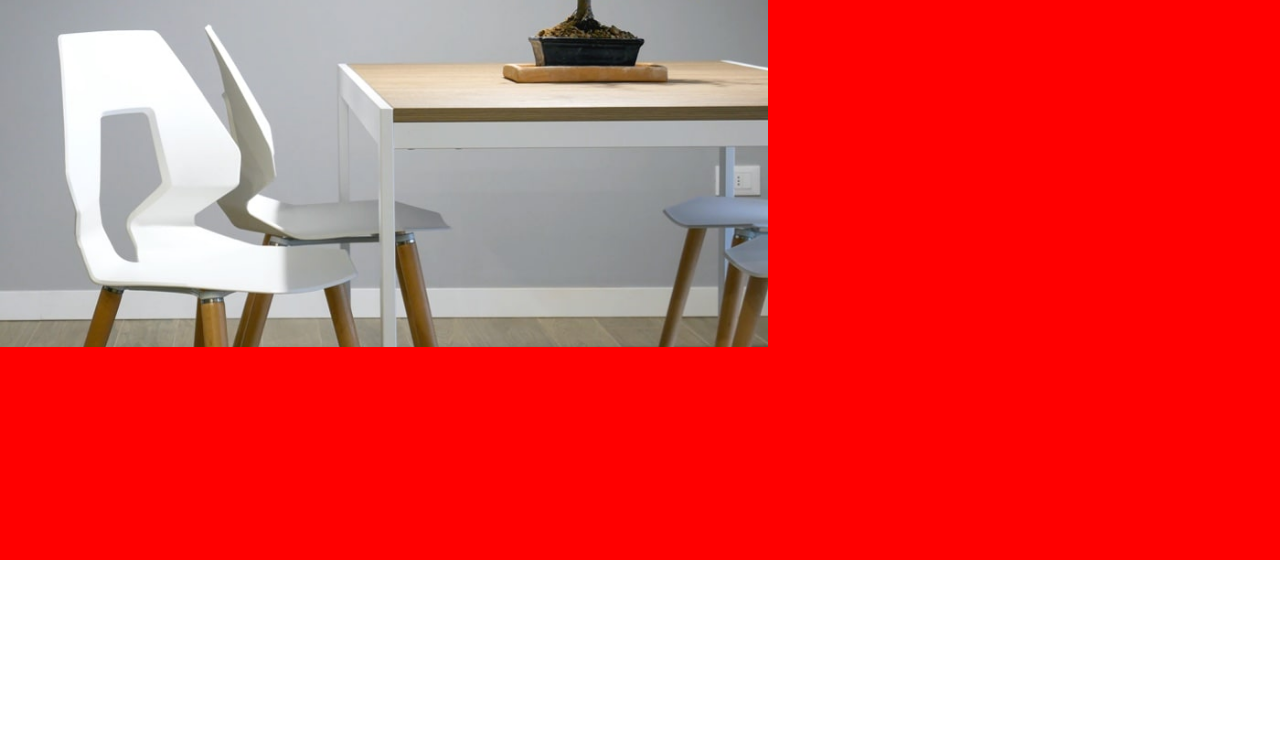
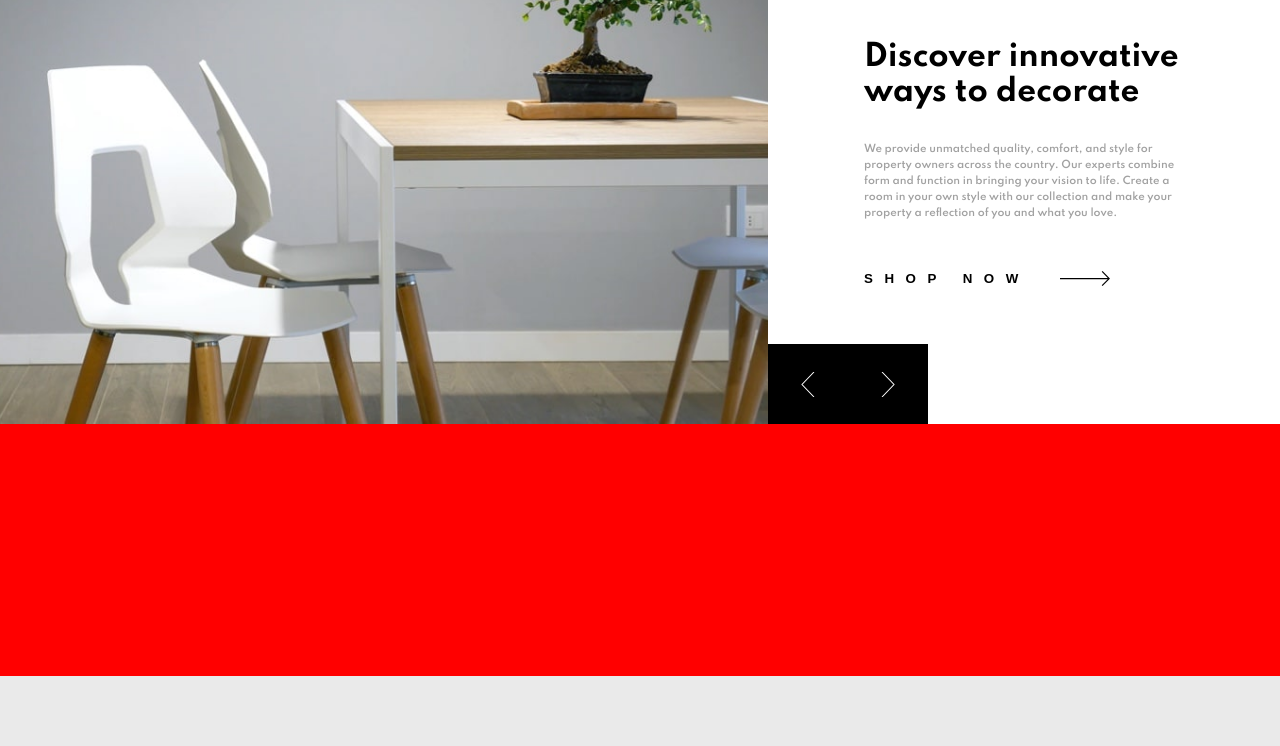
Before and after one commit to Terak-10/room-landing-page-master, a website: page index.html in a window 1280 px wide. Shown: the part 150-896 px from the top of the page. Before the commit the page ends 800 px from the top, so only its background shows below. Drawn offline with Linux system fonts and the light colour scheme.

Commit message:
top section f

```diff
--- a/index.html
+++ b/index.html
@@ -34,7 +34,22 @@
           </ul>
         </nav>
       </div>
-      <div class="right-side"></div>
+      <div class="right-side">
+        <div class="text-box">
+          <h1 class="text-box_h-1">Discover innovative ways to decorate</h1>
+          <p class="text-box_p"> We provide unmatched quality, comfort, and style for property owners across the country.
+            Our experts combine form and function in bringing your vision to life. Create a room in your
+            own style with our collection and make your property a reflection of you and what you love.</p>
+          <div class="text-box_btn-box">
+            <button class="text-box_btn">shop now</button>
+            <div class="text-box_ra"><img src="/images/icon-arrow.svg" alt="Right arrow"></div>
+          </div>
+        </div>
+        <button class="btn">
+          <img src="/images/icon-angle-left.svg" alt="Left Arrow" class="btn_item">
+          <img src="/images/icon-angle-right.svg" alt="Right Arrow" class="btn_item">
+        </button>
+      </div>
     </div>
     <div class="bottom"></div>
   </div>
--- a/sass/_base.scss
+++ b/sass/_base.scss
@@ -18,3 +18,7 @@ html {
     font-size: 62.5%;
     font-family: 'Spartan', sans-serif;
 }
+
+body {
+    background-color: rgba(128, 128, 128, 0.164);
+}
--- a/sass/_components.scss
+++ b/sass/_components.scss
@@ -1,3 +1,4 @@
+///************* TOP SECTION *************///
 .nav-bar {
     display: flex;
     justify-content: space-between;
@@ -5,20 +6,11 @@
     padding: 5rem 0 0 6.5rem;
     width: 50%;
 
-
-    &_logo {
-
-    }
-
     &_ul {
         display: flex;
         justify-content: space-between;
         list-style: none;
         width: 65%;
-    }
-
-    &_item {
-
     }
 
     &_link:link,
@@ -28,3 +20,70 @@
         font-weight: 700;
     }
 }
+
+.text-box {
+    //background-color: red;
+    //padding: 9vw 7vw 2vw 7vw;
+    height: 38vh;
+    width: 25vw;
+    margin-top: 12rem;
+    align-self: center;
+
+    &_h-1 {
+        font-size: clamp(2.5rem, 2.3vw, 3.5rem);
+        margin-bottom: 3rem;
+        line-height: 1.2;
+
+    }
+
+    &_p {
+        margin-bottom: 5rem;
+        font-size: clamp(1rem, 0.68vw, 3rem);
+        color: var(--Dark-Gray);
+        line-height: 1.6;
+        font-weight: 600;
+    }
+
+    &_btn-box {
+        display: flex;
+    }
+
+    &_btn {
+        border: none;
+        background-color: var(--White);
+        margin-right: 3rem;
+        text-transform: uppercase;
+        letter-spacing: 1.15rem;
+        font-weight: 600;
+    }
+
+    &_ra {
+        display: flex;
+    }
+
+    &_ra:hover {
+        cursor: pointer;
+    }
+}
+
+.btn {
+    align-self: flex-start;
+    justify-self: flex-end;
+    width: 16rem;
+    height: 8rem;
+    border: none;
+    background-color: #000;
+
+    display: flex;
+    justify-content: space-around;
+    align-items: center;
+
+    &_item {
+        height: 2.5rem;
+    }
+
+    &_item:hover {
+        cursor: pointer;
+    }
+}
+///************* BOTTOM SECTION *************///
--- a/sass/_layout.scss
+++ b/sass/_layout.scss
@@ -1,7 +1,7 @@
 .container {
     max-width: 1440px;
     background-color: red;
-    min-height: 80vh;
+    min-height: 90vh;
     margin: 7rem auto;
 
     display: grid;
@@ -28,6 +28,10 @@
 
 .right-side {
     grid-column: 2 / 3;
+    display: flex;
+    flex-direction: column;
+    justify-content: space-between;
+    background-color: var(--White);
 }
 
 .botoom {
```
Also changed, not shown: css/style.css.
